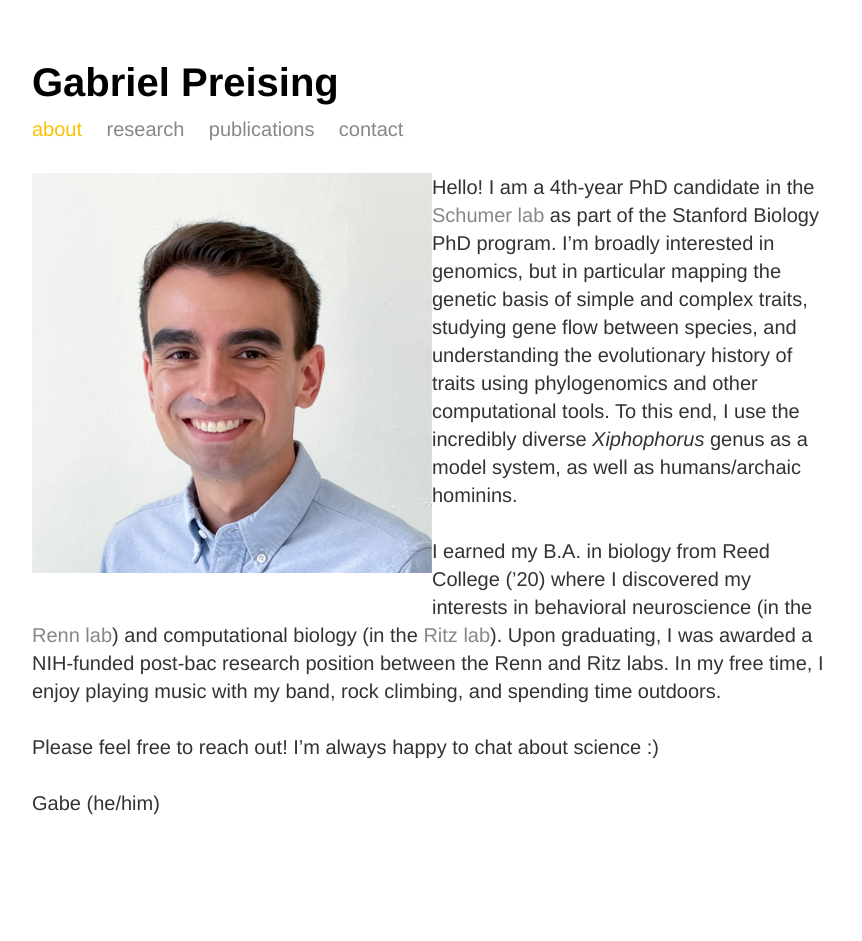
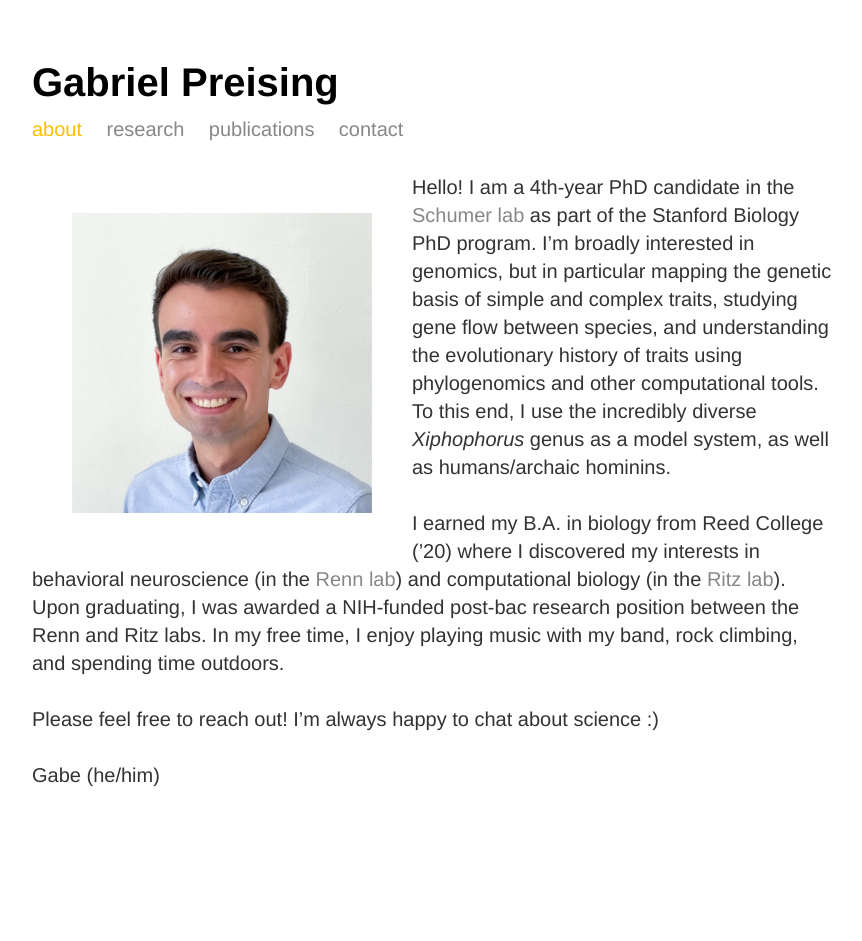
Before and after one commit to gpreising/gpreising.github.io, a Jekyll site: the page built from index.html, in a window 1280 px wide. Shown: the whole page, without its empty margins (208-1070 px from the left). Built offline with Jekyll 4.4.1, drawn with Linux system fonts in a browser that asks for light colours; after the commit the page ends 913 px from its top, so only the background shows below that.

Commit message:
edited photo margins

```diff
--- a/index.html
+++ b/index.html
@@ -10,7 +10,7 @@
 		<li><a href="/contact">contact</a></li>
 	</ul>
 </nav>
-<img src="/img/headshot2023.jpeg" alt="gabe" style="float:left;width:400px;height:400px;margin:0px 0px 40px 0px">
+<img src="/img/headshot2023.jpeg" alt="gabe" style="float:left;width:300px;height:300px;margin:40px 40px 40px 40px">
 <div class="blurb">
 	<p>Hello! I am a 4th-year PhD candidate in the <a href="https://schumerlab.com/" target="_blank">Schumer lab</a> as part of the Stanford Biology PhD program.
 		I’m broadly interested in genomics, but in particular mapping the genetic basis of simple and complex traits, studying gene flow between species, and understanding the evolutionary history of traits using phylogenomics and other computational tools.
```
